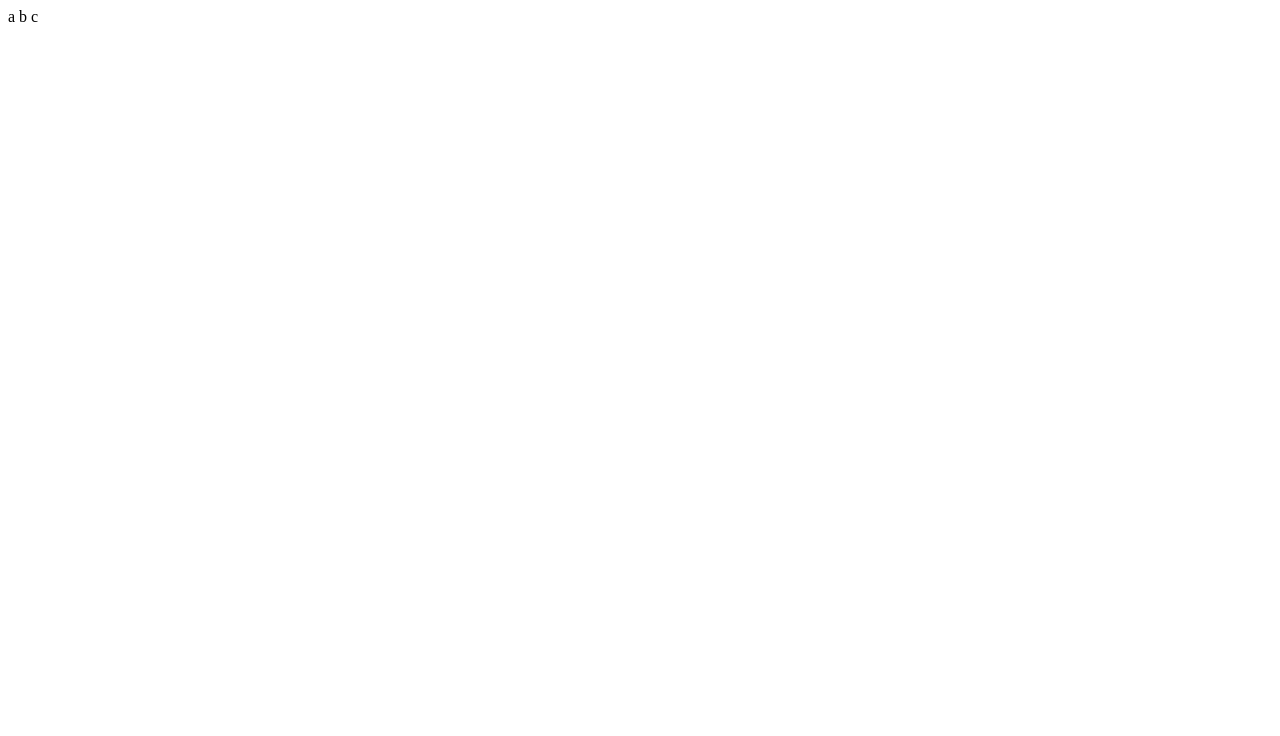
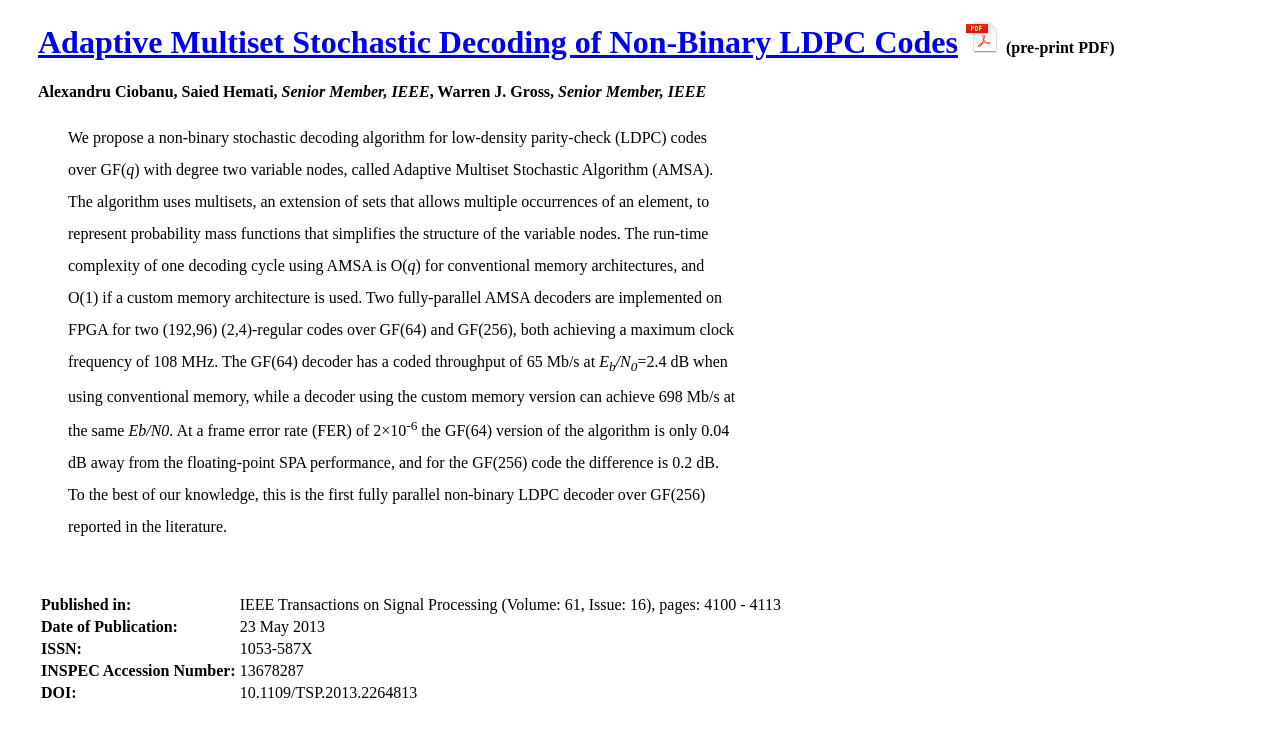
Before and after one commit to parep/parep.github.io, a plain HTML site: page index.html in a window 1280 px wide. Drawn offline with Linux system fonts and the light colour scheme.

Commit message:
Description and link to pdf.

```diff
--- a/index.html
+++ b/index.html
@@ -1 +1,43 @@
-a b c
+<!DOCTYPE html>
+<html lang="en">
+  <head>
+    <meta charset="utf-8">
+    <title>Adaptive Multiset Stochastic Decoding of Non-Binary LDPC Codes</title>
+  </head>
+  <body>
+
+     <h1 style="margin-left:30px;"><a href="ciobanu_amsa_ldpc_tsp2013.pdf">Adaptive Multiset Stochastic Decoding of Non-Binary LDPC Codes</a> <img src="Adobe_PDF_file_icon_32x32.png"/> <span style="font-size:16px;">(pre-print PDF)</span></h1>
+	 <h4 style="margin-left:30px;">Alexandru Ciobanu, Saied Hemati, <i>Senior Member, IEEE</i>, Warren J. Gross, <i>Senior Member, IEEE</i></h4>
+
+	 <p style="width:670px; margin-left:60px; line-height:2.0;">We propose a non-binary stochastic decoding algorithm for low-density parity-check (LDPC) codes over GF(<i>q</i>) with degree two variable nodes, called Adaptive Multiset Stochastic Algorithm (AMSA). The algorithm uses multisets, an extension of sets that allows multiple occurrences of an element, to represent probability mass functions that simplifies the structure of the variable nodes. The run-time complexity of one decoding cycle using AMSA is O(<i>q</i>) for conventional memory architectures, and O(1) if a custom memory architecture is used. Two fully-parallel AMSA decoders are implemented on FPGA for two (192,96) (2,4)-regular codes over GF(64) and GF(256), both achieving a maximum clock frequency of 108 MHz. The GF(64) decoder has a coded throughput of 65 Mb/s at <i>E<sub>b</sub>/N<sub>0</sub></i>=2.4 dB when using conventional memory, while a decoder using the custom memory version can achieve 698 Mb/s at the same <i>Eb/N0</i>. At a frame error rate (FER) of 2×10<sup>-6</sup> the GF(64) version of the algorithm is only 0.04 dB away from the floating-point SPA performance, and for the GF(256) code the difference is 0.2 dB. To the best of our knowledge, this is the first fully parallel non-binary LDPC decoder over GF(256) reported in the literature.</p>
+
+     <div style="margin-left:30px;margin-top:50px;">
+
+
+		<table>
+		    <tr>
+		        <td><b>Published in:</b></td>
+		        <td>IEEE Transactions on Signal Processing  (Volume: 61, Issue: 16), pages: 4100 - 4113</td>
+		    </tr>
+		    <tr>
+		        <td><b>Date of Publication:</b></td>
+		        <td>23 May 2013</td>
+		    </tr>
+		    <tr>
+		        <td><b>ISSN:</b></td>
+		        <td>1053-587X</td>
+		    </tr>
+		    <tr>
+		        <td><b>INSPEC Accession Number:</b></td>
+		        <td>13678287</td>
+		    </tr>
+		    <tr>
+		        <td><b>DOI:</b></td>
+		        <td>10.1109/TSP.2013.2264813</td>
+		    </tr>
+		</table>
+
+     </div>
+
+  </body>
+</html>
```
Also changed, not shown: Adobe_PDF_file_icon_32x32.png (added).
